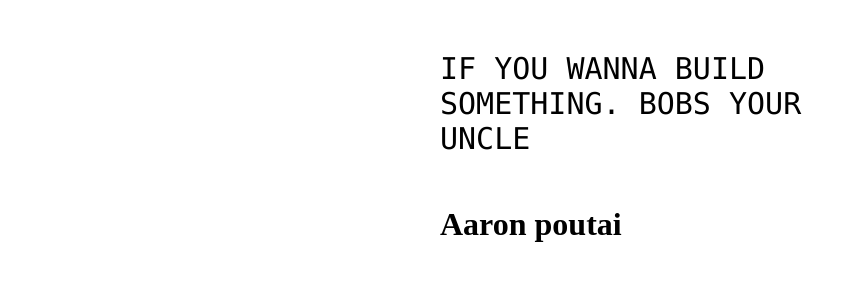
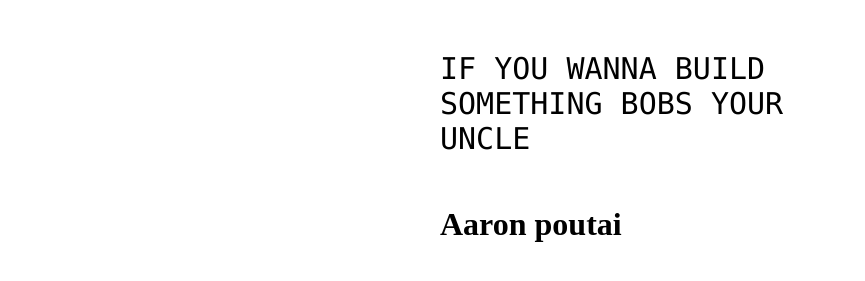
Before and after one commit to H4V3K/H4V3K.github.io, a plain HTML site: page index.html in a window 1280 px wide. Shown: the part 19-300 px from the top of the page, without its empty margins (0-865 px from the left). Drawn offline with Linux system fonts and the light colour scheme.

Commit message:
Update index.html

```diff
--- a/index.html
+++ b/index.html
@@ -12,7 +12,8 @@
 <img src="whetu-port3.github.com/images/whetu.JPG"/>
 
 <!-- Change this code here by copy and pasting your template on line 15 -->
-<p>IF YOU WANNA BUILD SOMETHING.   BOBS YOUR UNCLE</p>
+<p>IF YOU WANNA BUILD SOMETHING
+  BOBS YOUR UNCLE</p>
  <h1>Aaron poutai</h1>
 </body>
 </html>
```
